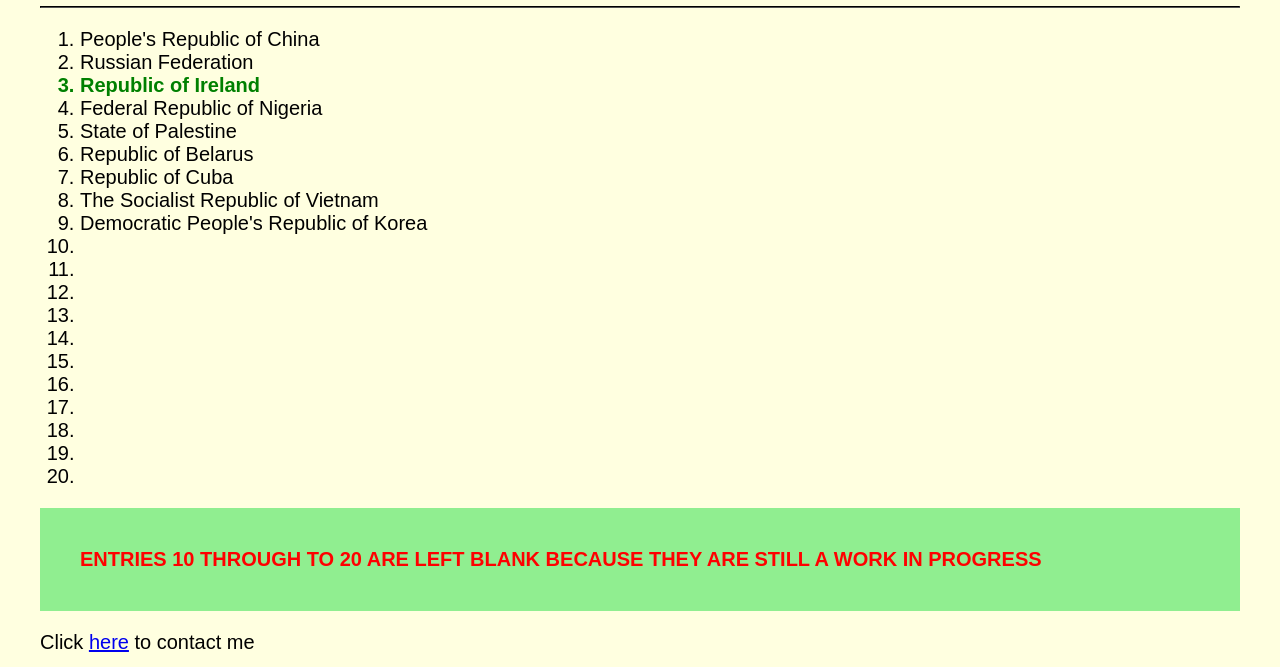
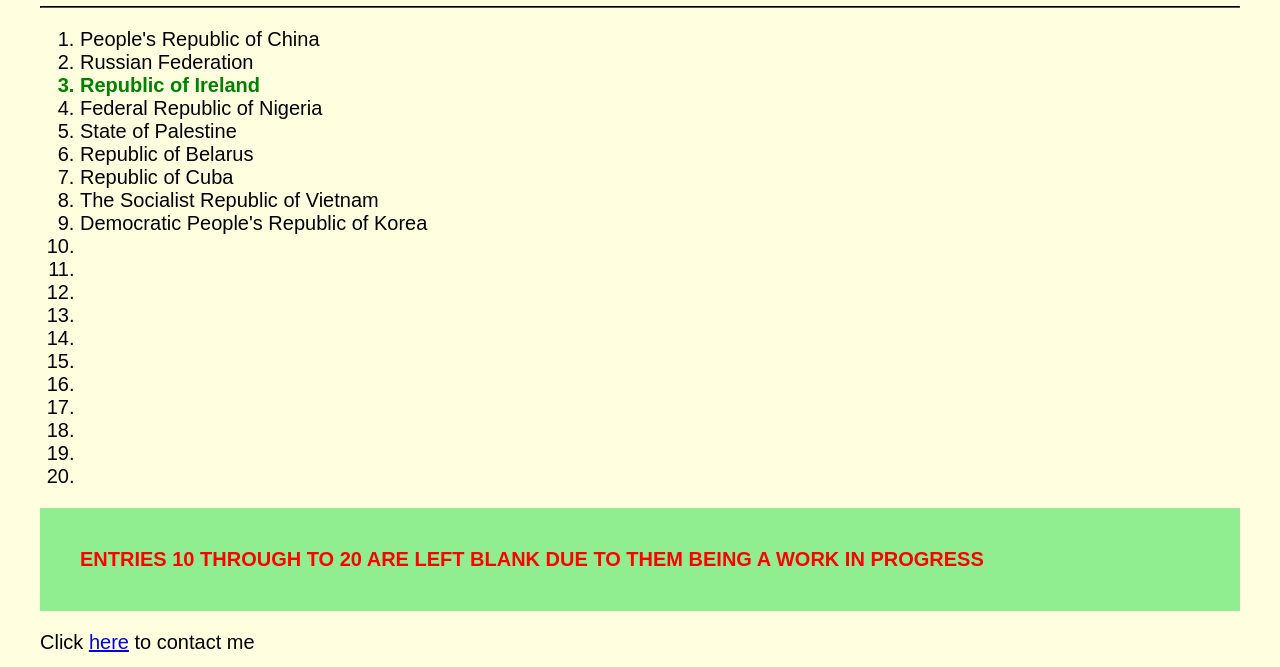
Before and after one commit to Zach-Steal123/Website, a plain HTML site: page index.html in a window 1280 px wide. Shown: the part 133-800 px from the top of the page. Drawn offline with Linux system fonts and the light colour scheme.

Commit message:
Add files via upload

```diff
--- a/Style.css
+++ b/Style.css
@@ -24,3 +24,6 @@ a:hover {
   background-color: lightgreen;
   padding: 40px;
 }
+p {
+  text-align: justify;
+}
--- a/index.html
+++ b/index.html
@@ -33,7 +33,7 @@
       <li></li>
     </ol>
     <p class="note">
-      ENTRIES 10 THROUGH TO 20 ARE LEFT BLANK BECAUSE THEY ARE STILL A WORK IN
+      ENTRIES 10 THROUGH TO 20 ARE LEFT BLANK DUE TO THEM BEING A WORK IN
       PROGRESS
     </p>
     <p>
```
